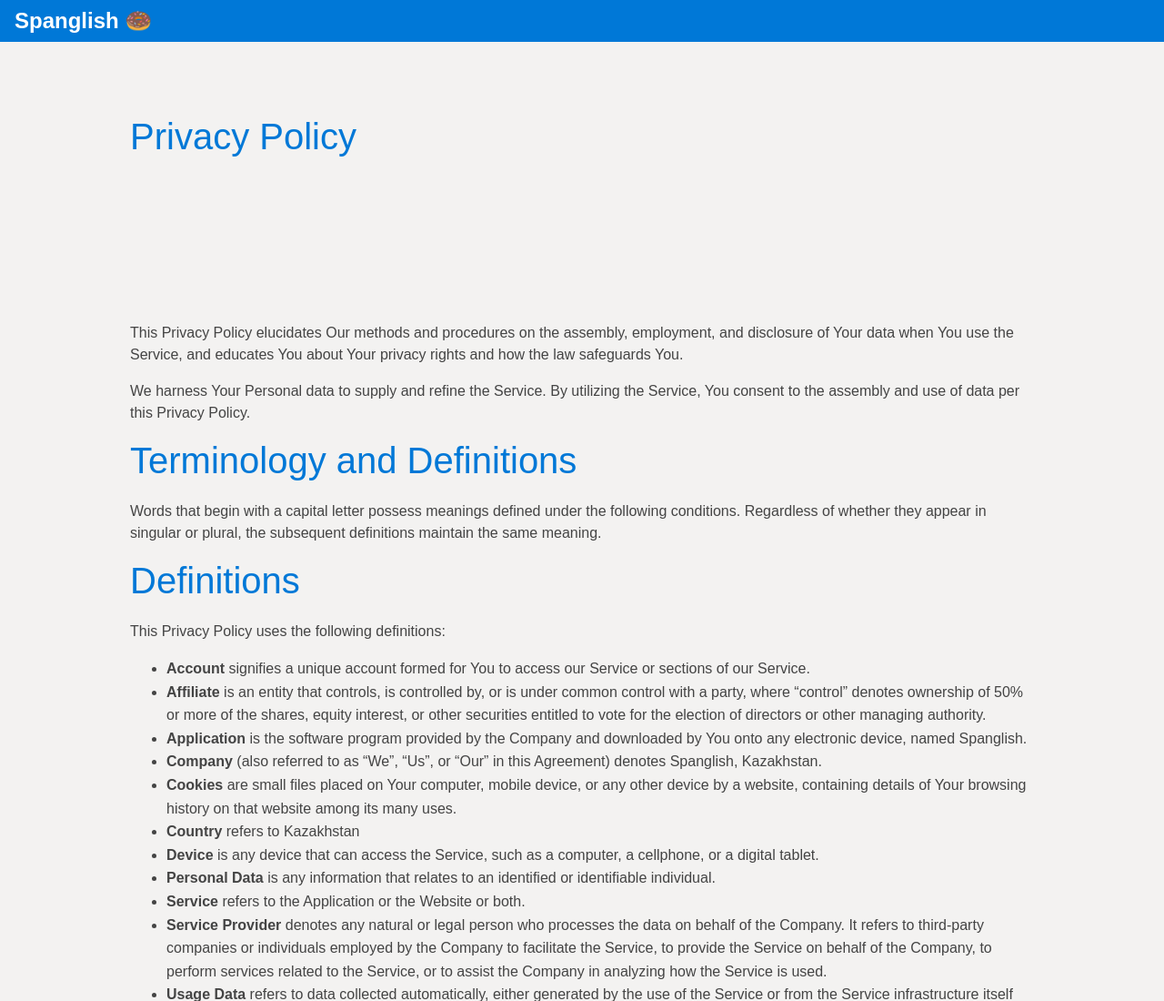
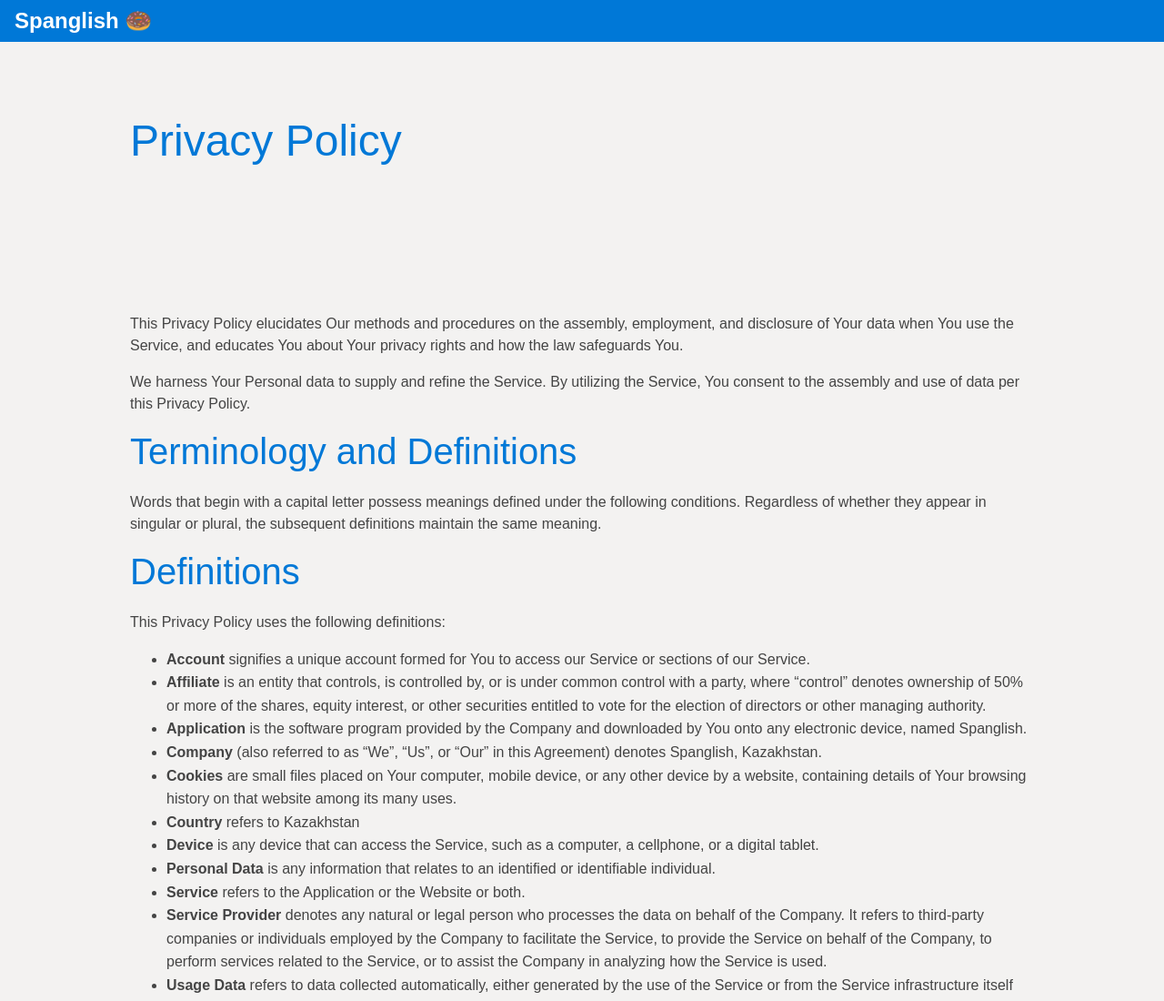
Before and after one commit to 13eket/13eket.github.io, a plain HTML site: page privacy/index.html in a window 1280 px wide. Shown: the top 1100 px of the page at 91% size. Drawn offline with nearby package versions, Linux system fonts and the light colour scheme.

Commit message:
Font fix for privacy policy

```diff
--- a/privacy/index.html
+++ b/privacy/index.html
@@ -42,6 +42,11 @@
             margin-bottom: 30px;
             border-radius: 3px;
         }
+        h1 {
+            font-size: 3em;
+            margin-bottom: 0px;
+            color: #0078d7;
+        }
         h2 {
             font-size: 2.5em;
             margin-bottom: 20px;
@@ -78,7 +83,7 @@
     </nav>
 	<div class="container">
 		<section class="section">
-			<h2>Privacy Policy</h2>
+			<h1>Privacy Policy</h1>
 		</section>
 		<section class="section">
 			<p>This Privacy Policy elucidates Our methods and procedures on the assembly, employment, and disclosure of Your data when You use the Service, and educates You about Your privacy rights and how the law safeguards You.</p>
```
